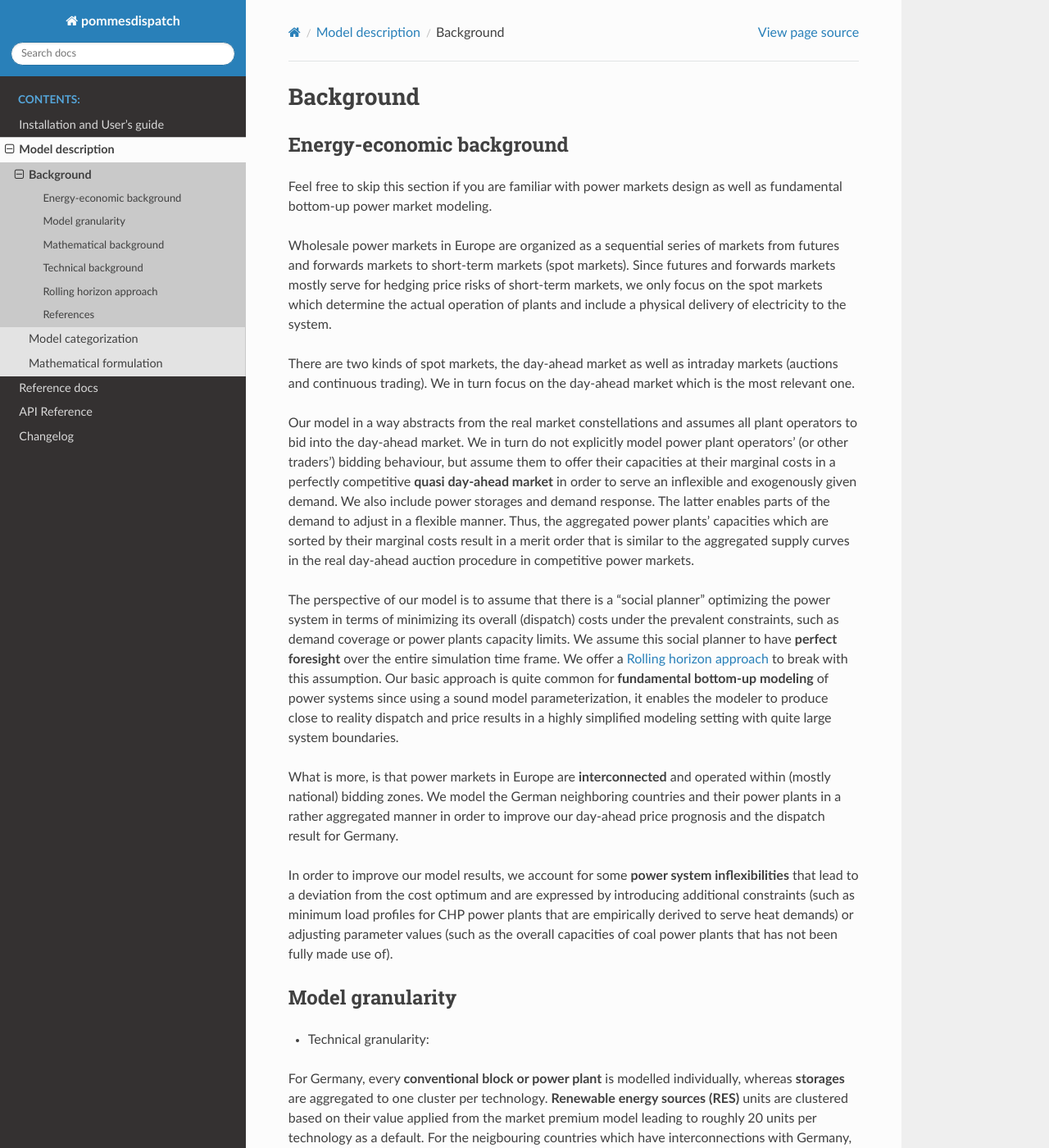
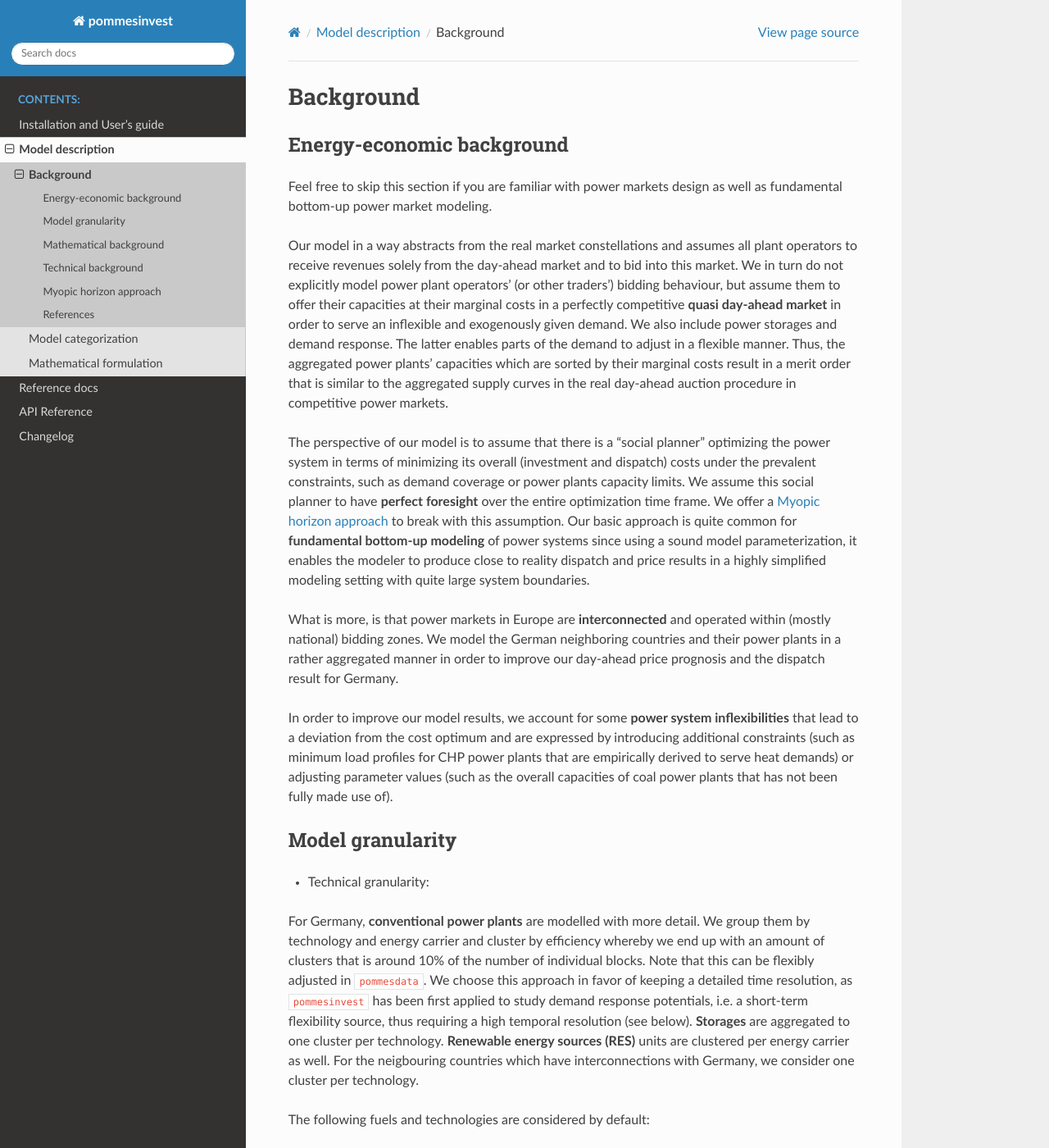
Before and after one commit to pommes-public/pommesinvest, a Sphinx documentation site: the page built from docs/model/background.rst, in a window 1280 px wide and 1400 px high. Shown: the whole window at 82% size. Built offline with Sphinx 7.4.7 and the Read the Docs theme 2.0.0, drawn with Linux system fonts in a browser that asks for light colours; some of the changed text lies outside the part shown.

Commit message:
Update background

```diff
--- a/docs/conf.py
+++ b/docs/conf.py
@@ -17,8 +17,8 @@
 
 # -- Project information -----------------------------------------------------
 
-project = "pommesdispatch"
-copyright = "2021, pommes developer group"
+project = "pommesinvest"
+copyright = "2023, pommes developer group"
 author = "pommes developer group"
 
 # -- General configuration ---------------------------------------------------
--- a/docs/model/background.rst
+++ b/docs/model/background.rst
@@ -10,18 +10,9 @@
 Feel free to skip this section if you are familiar with power markets design
 as well as fundamental bottom-up power market modeling.
 
-Wholesale power markets in Europe are organized as a sequential series
-of markets from futures and forwards markets to short-term markets (spot markets).
-Since futures and forwards markets mostly serve for hedging price risks of short-term
-markets, we only focus on the spot markets which determine the actual operation
-of plants and include a physical delivery of electricity to the system.
-
-There are two kinds of spot markets, the day-ahead market as well as intraday
-markets (auctions and continuous trading). We in turn focus on the day-ahead
-market which is the most relevant one.
-
 Our model in a way abstracts from the real market constellations and assumes
-all plant operators to bid into the day-ahead market. We in turn do not explicitly
+all plant operators to receive revenues solely from the day-ahead market and
+to bid into this market. We in turn do not explicitly
 model power plant operators' (or other traders') bidding behaviour, but assume them to offer their
 capacities at their marginal costs in a perfectly competitive
 **quasi day-ahead market** in order
@@ -32,10 +23,10 @@
 the real day-ahead auction procedure in competitive power markets.
 
 The perspective of our model is to assume that there is a "social planner"
-optimizing the power system in terms of minimizing its overall (dispatch) costs
+optimizing the power system in terms of minimizing its overall (investment and dispatch) costs
 under the prevalent constraints, such as demand coverage or power plants capacity limits.
 We assume this social planner to have **perfect foresight** over the entire
-simulation time frame. We offer a :ref:`rolling-horizon` to break with
+optimization time frame. We offer a :ref:`myopic-horizon` to break with
 this assumption. Our basic approach is quite common
 for **fundamental bottom-up modeling** of power systems
 since using a sound model parameterization, it enables the modeler
@@ -61,12 +52,17 @@
 
 * Technical granularity:
 
-For Germany, every **conventional block or power plant** is modelled individually,
-whereas **storages** are aggregated to one cluster per technology.
-**Renewable energy sources (RES)** units are clustered based on
-their value applied from the market premium model leading to
-roughly 20 units per technology as a default. For the neigbouring countries
-which have interconnections with Germany, we consider one cluster per technology.
+For Germany, **conventional power plants** are modelled with more detail. We group
+them by technology and energy carrier and cluster by efficiency whereby we end up
+with an amount of clusters that is around 10% of the number of individual blocks.
+Note that this can be flexibly adjusted in ``pommesdata``. We choose this approach
+in favor of keeping a detailed time resolution, as ``pommesinvest`` has been first
+applied to study demand response potentials, i.e. a short-term flexibility source,
+thus requiring a high temporal resolution (see below).
+**Storages** are aggregated to one cluster per technology.
+**Renewable energy sources (RES)** units are clustered per energy carrier as well.
+For the neigbouring countries which have interconnections with Germany,
+we consider one cluster per technology.
 
 The following fuels and technologies are considered by default:
 
@@ -93,21 +89,62 @@
 be combined heat and power (CHP) or industrial power plant (IPP). This
 alters their minimum output profile.
 
-.. csv-table:: Storage technologies
+.. csv-table:: Existing storage technologies
     :header: "energy source", "technologies"
 
     "electricity", "pumped hydro energy storage"
     "electricity", "reservoir energy storage"
 
-Battery energy storage systems (BESS) are not yet considered since these are
-mostly used for own consumption or provision of ancillary services and
-not so much for arbitrage trading (as of now).
-Since net network extraction as well as net feedin of
-PV power plants are modelled, the BESS used for own consumption
-in combination with PV are already taken care of.
-Since the usage of BESS in the DA market is limited, their price effect is
-(assumed to be) not very big. What is more, is that remaining system
-is already parameterized to be quite flexible.
+Existing conventional plants are phased out either after reaching their
+technical lifetime or according to administrative plans (e.g. for coal phase out).
+In contrast, existing storage units are assumed to remain in the system and be
+retrofitted in case needed.
+
+For Germany, the expansion pathway for renewable energies is given exogenous,
+based on current plans according to the German Renewable Energies Act (EEG 2023).
+For other European countries, capacity development is completely model-exogenous
+and in turn, only the dispatch is optimized.
+
+For Germany, we introduce the following backup technologies that can be invested into:
+
+.. csv-table:: Backup technologies eligible to be invested into
+    :header: "fuel", "technologies"
+
+    "Natural gas", "Natural gas CC, natural gas GT"
+    "Hydrogen", "Hydrogen CC, hydrogen GT, hydrogen FC"
+    "Oil", "Oil GT (peaking unit)"
+    "Biomass", "Biomass ST"
+    "Waste", "ST"
+
+In addition, the model may invest into hydrogen electrolyzers used to provide
+hydrogen for the power sector. Note that the hydrogen demand of other sectors
+is out of scope and thus, hydrogen demand is comparatively small as are invested
+capacities.
+
+The following storage technologies can be invested into:
+
+.. csv-table:: Storage technologies eligible to be invested into
+    :header: "energy source", "technologies"
+
+    "electricity", "pumped hydro energy storage"
+    "electricity", "battery energy storage (mix dominated by Li-Ion)"
+
+In an upfront meta-analysis on technical demand response potentials, techno-economic
+data on these have been collected and demand response units have been grouped
+by sector and clustered by costs as well as shifting durations, ending up in
+the following clusters which can also be invested into:
+
+.. csv-table:: Demand response clusters eligible to be invested into
+    :header: "name", "technologies"
+    :widths: 20, 80
+
+    "households, shifting only", "refridgerators, dishwashers, tumble dryers, washing machines, freezers, fridge-and-freezer combination"
+    "households, shifting & shedding", "Heat circulation pumps"
+    "industry, shifting only", "mechanical and chemical wood pulp, paper machines, paper recycling, air separation units, ventilation, process cold, climate cold, compressed air"
+    "industry, shedding only", "electric arc steel-making"
+    "industry, shifting & shedding", "Chlor-alkali electrolysis, Primary aluminium electrolysis, cement mills, copper and zinc electrolysis, foundries (arc furnace), calcium carbide production (arc furnace), Cooling (food industry)"
+    "commerce, shifting only", "Process cold, ventilation, lighting, process heat, pumps in drinking water supply, crushers (recycling industry), cold stores, process cold (retailing industry)"
+    "commerce & households, shifting only", "heat pumps, night storage heating, hot water supply, climate cold (air conditioning)"
 
 *Abbreviations:*
 
@@ -120,18 +157,21 @@
 - PV: photovoltaics
 - RES: renewable energy sources
 - ST: steam turbine
+- FC: fuel cell
 
 * Temporal granularity:
 
 The default model resolution is **hourly** due to the resolution of the given
 time series inputs, either as an integral optimization run for all hours of
-a year (or another simulation time frame) or using a :ref:`rolling-horizon`.
+a year (or another simulation time frame) or using a :ref:`myopic-horizon`.
+Other allowed resolutions are 4 hours, 8 hours, 24 hours, 36 hours or 48 hours.
+Time series are resampled according to the chosen model frequency.
 
 * Spatial granularity:
 
-There is one spatial node **per bidding zone for Germany and its 10 electric neighbors**,
+There is one spatial node **per bidding zone for Germany and its 10 electric neighbors plut Italy**,
 thus representing real market area boundaries and processes without taking network congestions
-within bidding zones into account.
+within bidding zones into account, also not considering changed bidding zones over time.
 
 The following countries and bidding zones are considered by default:
 
@@ -179,15 +220,27 @@
 The model formulation ends in a sparse matrix. The complexity of the model is
 determined by the :ref:`granularity` which may be altered. The model statistics
 for the default granularity used are summarized in the table below
-(48 hours simulation time frame):
+(26 years in hourly resolution optimization time frame):
 
-======== =======
+* Without demand response (after presolve using CPLEX solver)
+
+======== ===========
 element  No.
-======== =======
-rows     93821
-columns  129653
-nonzeros 309613
-======== =======
+======== ===========
+rows     20,345,369
+columns  78,374,661
+nonzeros 141,634,644
+======== ===========
+
+* With demand response (after presolve using CPLEX solver)
+
+======== ===========
+element  No.
+======== ===========
+rows     30,013,996
+columns  94,454,438
+nonzeros 287,561,670
+======== ===========
 
 For the mathematical formulation, please see :ref:`formulas`.
 You may also refer to the
@@ -199,11 +252,11 @@
 
 Technical background
 ++++++++++++++++++++
-``pommesdispatch`` builds on the framework `oemof.solph <https://github.com/oemof/oemof-solph>`_
+``pommesinvest`` builds on the framework `oemof.solph <https://github.com/oemof/oemof-solph>`_
 which allows modeling energy systems in a graph-based representation
 with the underlying mathematical constraints and objective function terms
 implemented in `pyomo <https://pyomo.readthedocs.io/en/stable/>`_.
-Some of the required oemof.solph features - such as demand response modeling -
+Some of the required oemof.solph features - such as multi-period modelling and demand response modeling -
 have been provided by the *POMMES* main developers which are also active in
 the oemof community.
 Users not familiar with oemof.solph may find further information
@@ -212,19 +265,24 @@
 We use the following components from the ``oemof.solph`` framework in order
 to represent the following units of the power system:
 
-- Transformer: (conventional) power plants, renewable units for Germany in the
-  market premium scheme, interconnectors to other bidding zones
+- Transformer: (conventional) power plants, interconnectors to other bidding zones
 - Source: commodity sources, fixed renewable units infeed
 - Sink: national electricity demands
 - GenericStorage: electricity storage units (pumped storage and reservoir)
 - Buses: Elements to connect all power resp. energy flows
+- SinkDSM: Flexible demand sinks to respresent demand response
 
-.. _rolling-horizon:
+.. _myopic-horizon:
 
-Rolling horizon approach
+Myopic horizon approach
 ++++++++++++++++++++++++
 
-A rolling horizon approach can be used for multiple use cases, e.g.
+.. warning::
+    * Note that the myopic horizon approach is not functional.
+    * It has been kept throughout the development, but is no longer maintained.
+    * Feel free to re-integrate it. We can assist you with that.
+
+A myopic horizon approach can be used for multiple use cases, e.g.
 
 - to force a break with the perfect foresight paradigm and to model imperfect
   foresight
@@ -237,7 +295,8 @@
 time slice, an overlap should be defined. I.e., only parts of the next
 time slice are used while the overlap is dropped.
 
-The following figure explains the basic idea.
+The following figure explains the basic idea. Note that it is also referred
+to as a rolling horizon when rather considering the short-term dispatch time frame.
 
 .. image:: ../figs/rolling_horizon.png
 
```
Also changed, not shown: other parts of docs/model/background.rst (+4 -3 lines).
